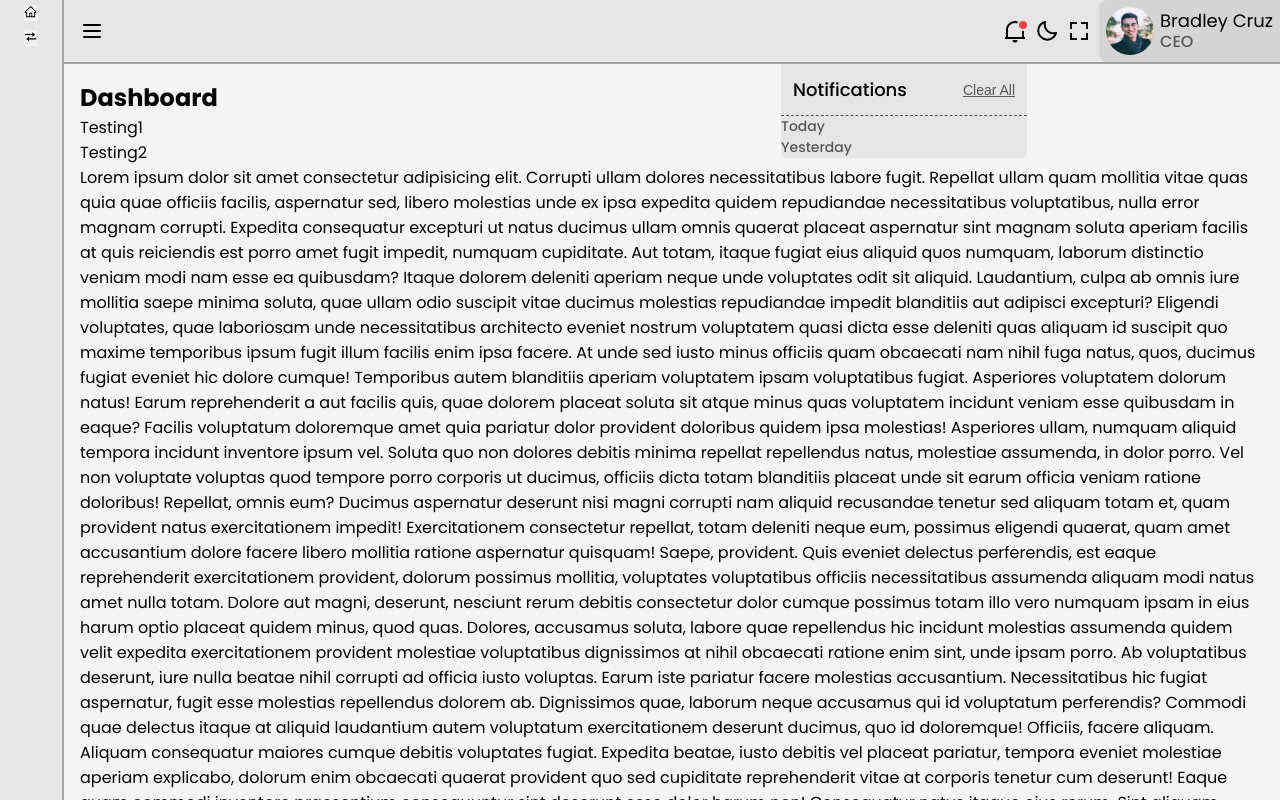
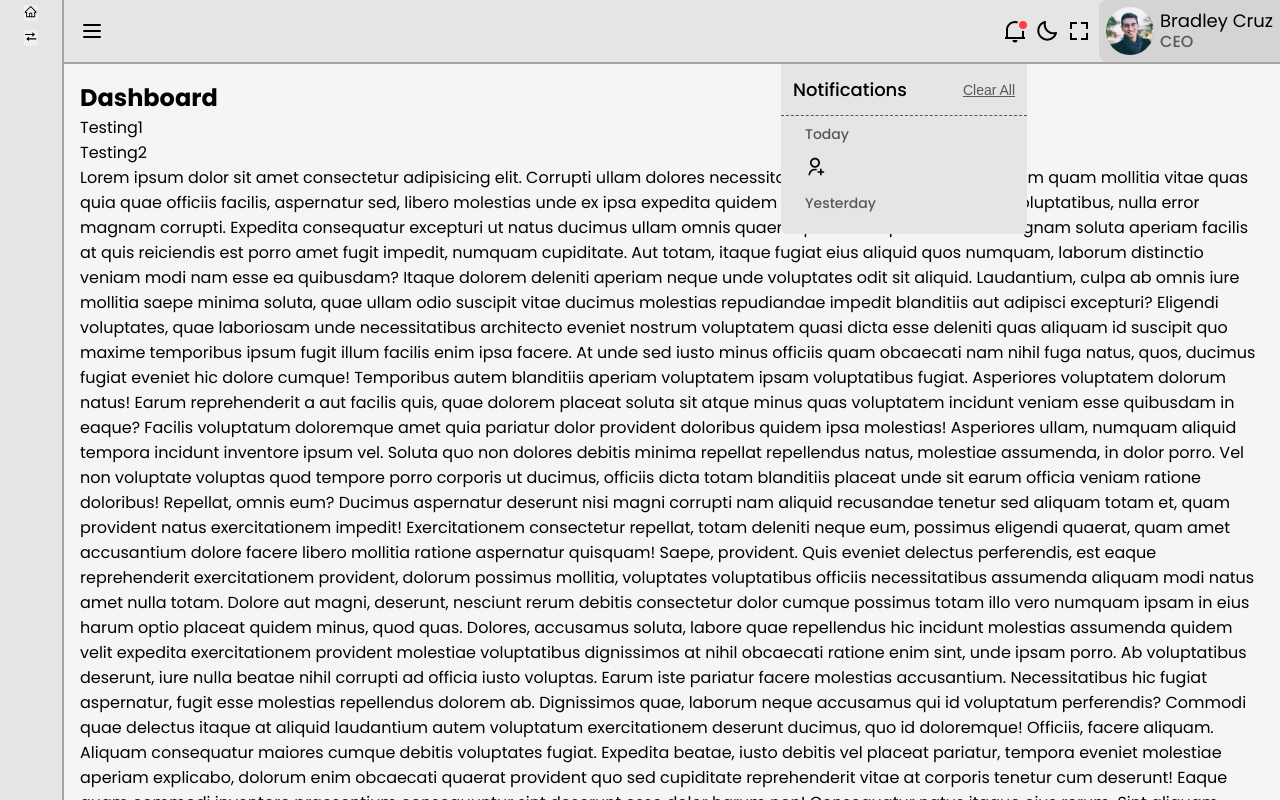
Before and after one commit to BolaGhaly/Admin-Dashboard, a Next.js app: page / in a window 1280 px wide. Both pictures are taken after a click on the button 1015 px from the left and 31 px from the top of the page. Shown: the top 800 px of the page. Built offline with nearby package versions, Linux system fonts and the light colour scheme.

Commit message:
Update notifications menu

```diff
--- a/components/NotificationsMenu.tsx
+++ b/components/NotificationsMenu.tsx
@@ -1,13 +1,9 @@
-import { useSelector } from "react-redux";
-import { RootState } from "../store/store";
 import Icon from "../utils/topBarUtils";
 import { Menu, Transition } from "@headlessui/react";
 import { Fragment } from "react";
 import styles from "../styles/modules/topBar.module.scss";
 
 const NotificationsMenu = () => {
-  const darkMode = useSelector((state: RootState) => state.darkMode.value);
-
   return (
     <Menu as="div" title="Notifications" className={styles.notificationsMenu}>
       <Menu.Button>
@@ -32,6 +28,9 @@ const NotificationsMenu = () => {
           </div>
           <div>
             <h2>Today</h2>
+            <Menu.Item as="button">
+              <Icon name="newUser" />
+            </Menu.Item>
           </div>
           <div>
             <h2>Yesterday</h2>
--- a/styles/modules/topBar.module.scss
+++ b/styles/modules/topBar.module.scss
@@ -142,20 +142,24 @@
   top: 4rem;
   background-color: var(--nav-bg);
   transform-origin: center;
-  border-bottom-right-radius: 0.375rem;
+  border-bottom-right-radius: 0;
   border-bottom-left-radius: 0.375rem;
   flex-direction: column;
   align-items: flex-start !important;
   width: max-content;
 
-  div:nth-of-type(1) {
+  div:nth-child(1) {
     border-bottom: 1px dashed var(--sc-text);
     padding: 0.75rem;
 
     h1 {
       font-size: 1.125rem;
       font-weight: 500;
-      margin-right: 3.5rem;
+      margin-right: 1.5rem;
+
+      @media (min-width: 315px) {
+        margin-right: 3.5rem;
+      }
     }
 
     button {
@@ -170,10 +174,30 @@
     font-size: 0.875rem;
     color: var(--sc-text);
     font-weight: 500;
+    margin-bottom: 0.75rem;
   }
 
-  @media (min-width: 575px) {
+  div:nth-child(2),
+  div:nth-child(3) {
+    border: 0;
+    padding: 0.5rem 1.5rem;
+    width: 100%;
+    flex-direction: column;
+    align-items: flex-start;
+
+    button {
+      padding: 0;
+      margin: 0;
+
+      svg {
+        font-size: 1.25rem;
+      }
+    }
+  }
+
+  @media (min-width: 570px) {
     position: absolute;
     top: 2.813rem;
+    border-bottom-right-radius: 0.375rem;
   }
 }
--- a/utils/topBarUtils.tsx
+++ b/utils/topBarUtils.tsx
@@ -11,7 +11,7 @@ import {
   MdOutlineLogout,
 } from "react-icons/md";
 import { HiOutlineMenu } from "react-icons/hi";
-import { RiNotification2Line } from "react-icons/ri";
+import { RiNotification2Line, RiUserAddLine } from "react-icons/ri";
 
 const iconTypes = {
   menu: HiOutlineMenu,
@@ -24,6 +24,7 @@ const iconTypes = {
   support: BiSupport,
   signOut: MdOutlineLogout,
   closeMenu: MdClose,
+  newUser: RiUserAddLine,
 };
 
 export const profileData = [
```
